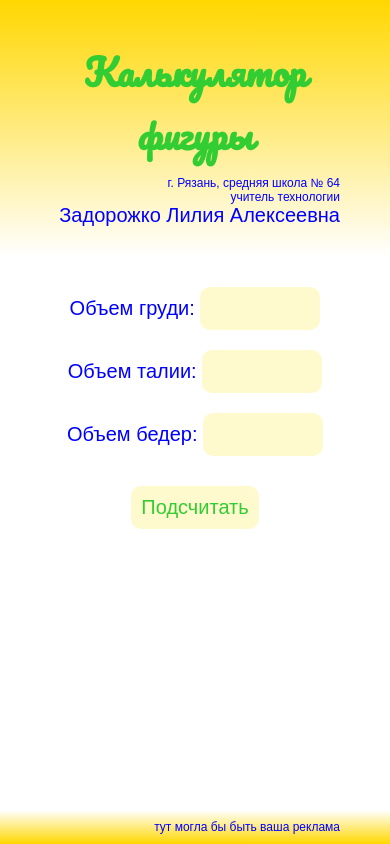
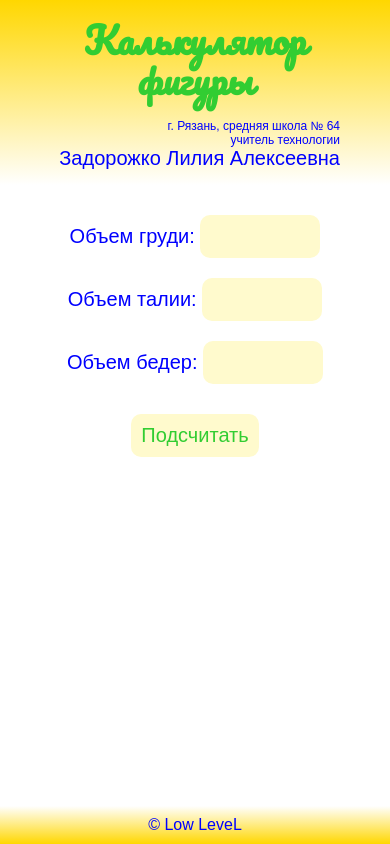
Before and after one commit to ZadorozhkoNA/figure, a plain HTML site: page index.html in a window 390 px wide. Drawn offline with Linux system fonts and the light colour scheme; a web font is replaced by a local one.

Commit message:
Окончательный вариант

```diff
--- a/index.html
+++ b/index.html
@@ -52,8 +52,8 @@
 
     <footer class="footer">
       <div class="box">
-        <span class="header_signature">
-          тут могла бы быть ваша реклама
+        <span class="footer_signature">
+          &copy; Low LeveL
         </span>
       </div>
     </footer>
--- a/style.css
+++ b/style.css
@@ -26,8 +26,6 @@ body {
 
 .header {
   flex: 0 0 auto;
-  padding-top: 30px;
-  padding-bottom: 30px;
   background: linear-gradient(to top, #ffffff, #ffd700);
 }
 
@@ -37,8 +35,6 @@ body {
 }
 
 .header_title {
-  margin-top: 10px;
-  margin-bottom: 10px;
   text-align: center;
   font-family: 'Pacifico', cursive;
   color: #32cd32;
@@ -132,7 +128,23 @@ input {
   background: linear-gradient(to top, #ffd700, #ffffff);
 }
 
+.footer_signature {
+  display: block;
+  text-align: center;
+}
+
 @media (max-width: 640px) {
+
+  .header {
+    padding-top: 15px;
+    padding-bottom: 15px;
+  }
+
+  .header_title {
+    margin-top: 5px;
+    margin-bottom: 20px;
+    line-height: 1.1;
+  }
 
   .header_title {
     font-size: 36px;
@@ -157,6 +169,16 @@ input {
 }
 
 @media (min-width: 641px) {
+
+  .header {
+    padding-top: 30px;
+    padding-bottom: 30px;
+  }
+
+  .header_title {
+    margin-top: 10px;
+    margin-bottom: 10px;
+  }
 
   .header_signature {
     font-size: 16px;
```
Also changed, not shown: img/cat.jpg, img/hourglass.jpg, img/oval.jpg, img/rect.jpg, img/triangle.jpg, img/triangle_rew.jpg.
